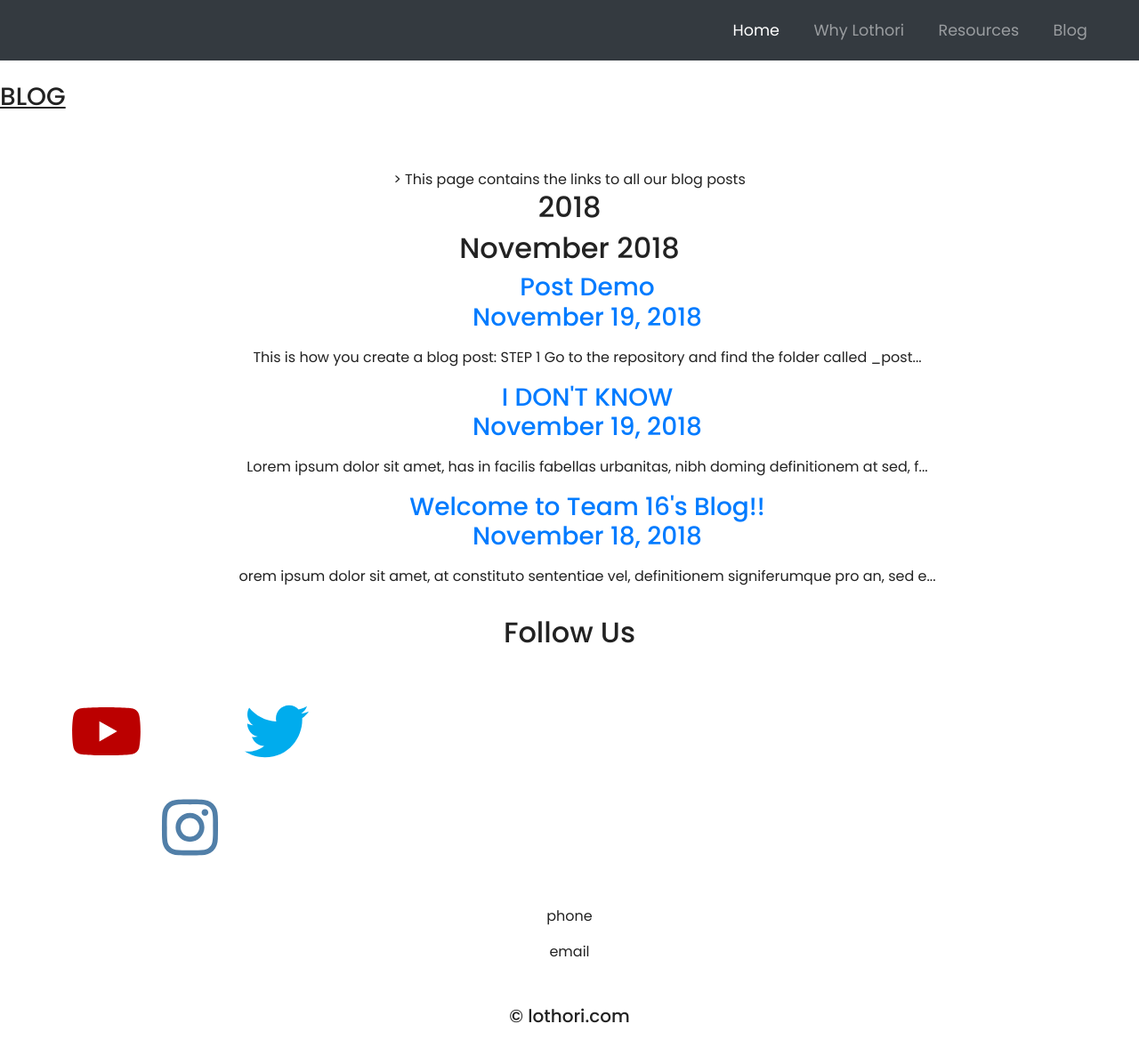
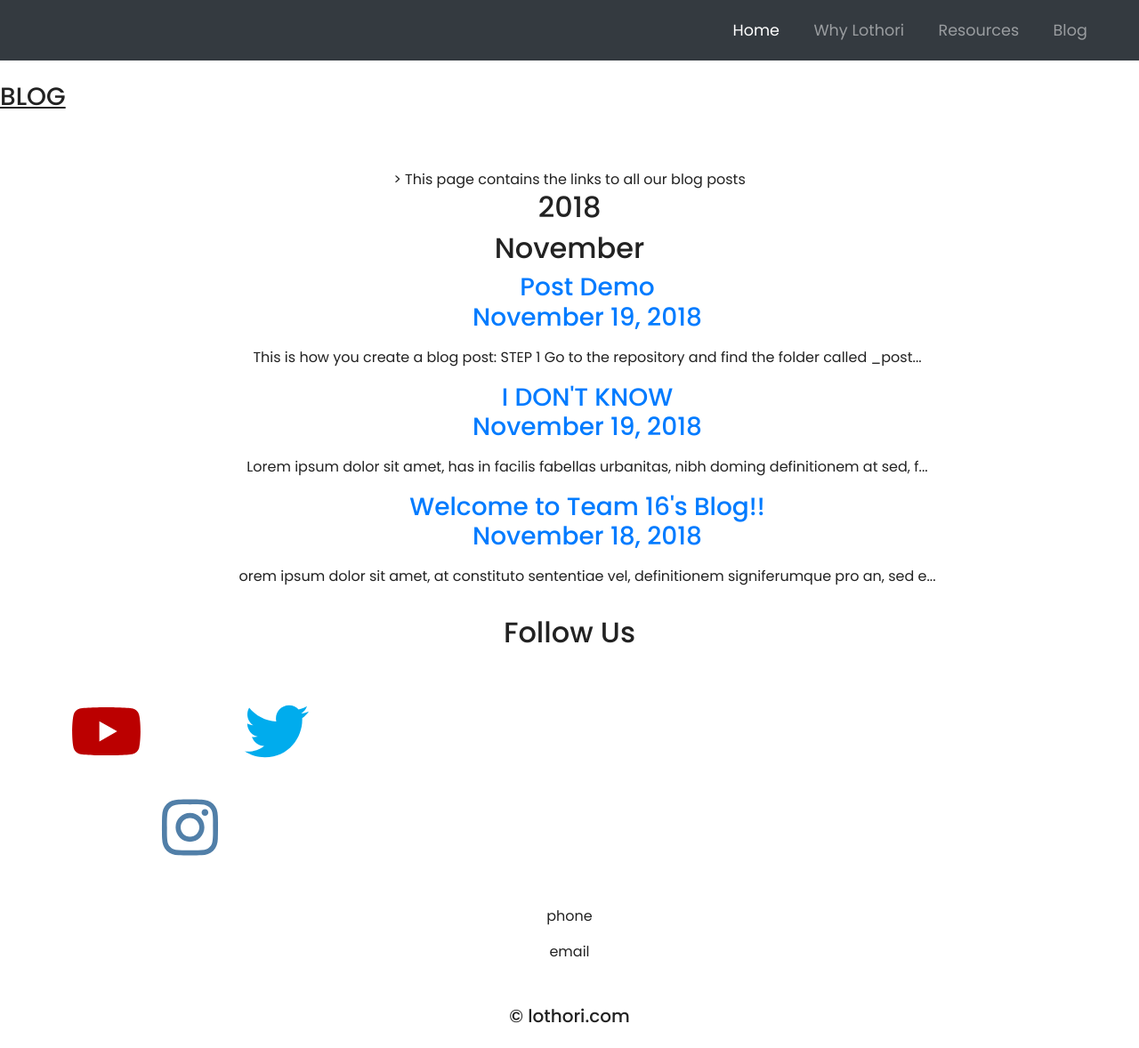
Before and after one commit to mohamedjasmin/lothoriold, a Jekyll site: the page built from blog.html, in a window 1280 px wide and 1178 px high. Shown: the whole window at 89% size. Built offline with Jekyll 4.4.1, drawn with Linux system fonts in a browser that asks for light colours; nearby versions of some CDN libraries; some of the changed lines change nothing that is shown.

Commit message:
removed year

```diff
--- a/blog.html
+++ b/blog.html
@@ -18,11 +18,11 @@ permalink: /blog
             {% endif %}
         {% endunless %}
 
-    {% capture month %}{{ post.date | date: '%m%Y' }}{% endcapture %}
-    {% capture nmonth %}{{ post.next.date | date: '%m%Y' }}{% endcapture %}
+    {% capture month %}{{ post.date | date: '%m' }}{% endcapture %}
+    {% capture nmonth %}{{ post.next.date | date: '%m' }}{% endcapture %}
     {% if month != nmonth %}
     {% if forloop.index != 1 %}</ul>{% endif %}
-        <h2>{{ post.date | date: '%B %Y' }}</h2><ul>
+        <h2>{{ post.date | date: '%B' }}</h2><ul>
     {% endif %}
 
 
```
